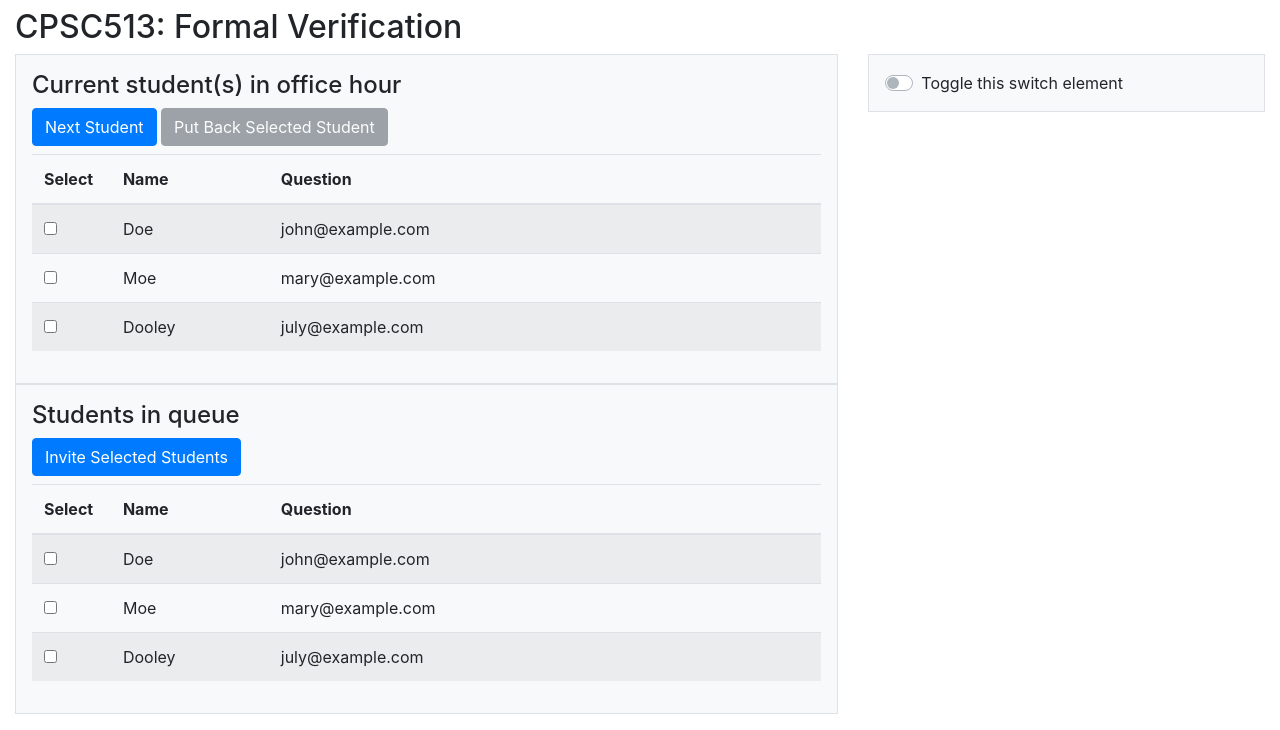
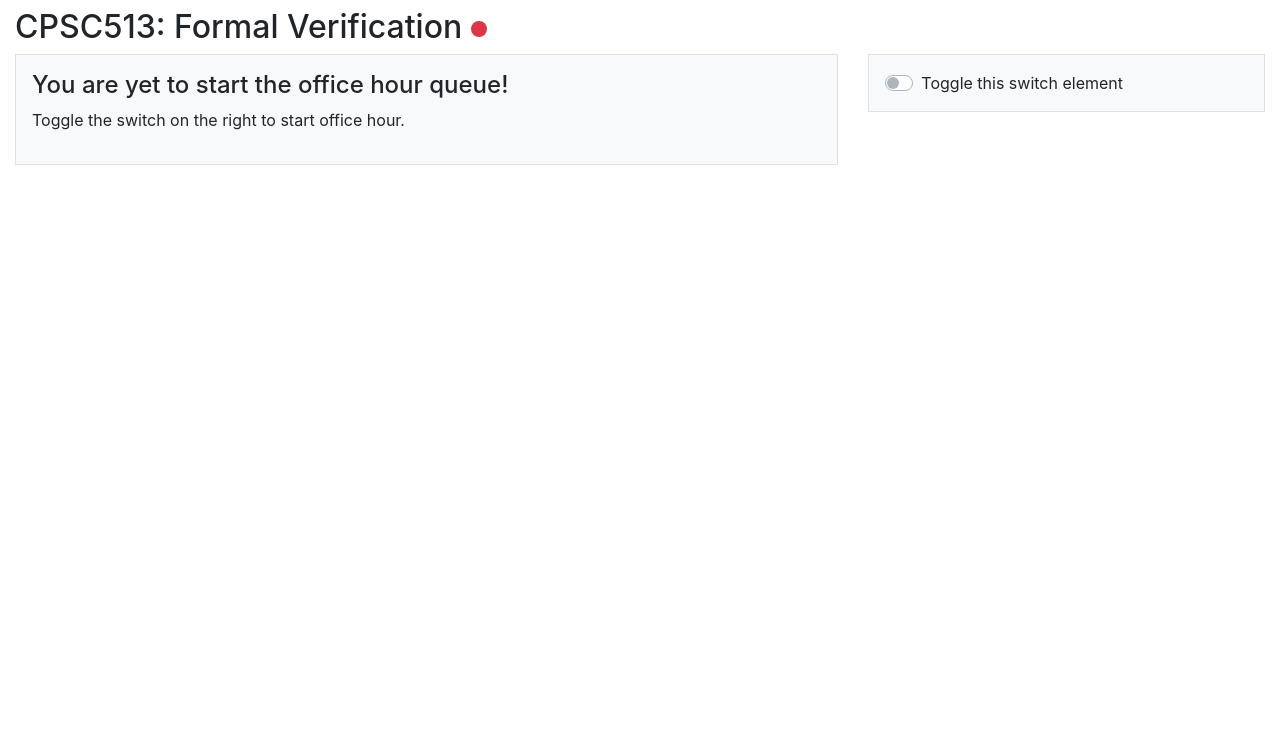
Before and after one commit to boyic-git/OHQueue, a Django app: page /course/3 in a window 1280 px wide. Shown: the part 70-800 px from the top of the page. Run offline with Django 3.2, Linux system fonts and the light colour scheme; data comes from the database, SQL or seed files in the repository; both versions use the stored data as it was after the commit; some libraries are stand-ins or nearby versions.

Commit message:
seperate instructor views and add data fixtures

```diff
--- a/ohq/templates/ohq/course_queue.html
+++ b/ohq/templates/ohq/course_queue_instructor.html
@@ -17,13 +17,26 @@
         </form>
     </nav>
     <div class="container-fluid mt-2">
-        <h2>{{ course.code }}: {{ course.course_name }}</h2>
+        <h2>
+            {{ course.code }}: {{ course.course_name }}
+            {% if course.status %}
+                <svg xmlns="http://www.w3.org/2000/svg" width="16" height="16" fill="currentColor"
+                    class="bi bi-circle-fill" viewBox="0 0 16 16" style="fill:#28a745">
+                    <circle cx="8" cy="8" r="8"></circle>
+                </svg>
+            {% else %}
+                <svg xmlns="http://www.w3.org/2000/svg" width="16" height="16" fill="currentColor"
+                    class="bi bi-circle-fill" viewBox="0 0 16 16" style="fill:#dc3545">
+                    <circle cx="8" cy="8" r="8"></circle>
+                </svg>
+            {% endif %}
+        </h2>
         <div class="row gx-5">
             <div class="col-8">
-
                 <!-- Current student -->
+                {% if course.status %}
                 <div class="container p-3 border bg-light">
-                    <h4>Current student(s) in office hour</h2>
+                    <h4>Current student(s) in office hour</h4>
                     <button type="button" class="btn btn-primary">Next Student</button>
                     <button type="button" class="btn btn-secondary" disabled>Put Back Selected Student</button>
                     <table class="table table-striped mt-2">
@@ -68,7 +81,7 @@
 
                 <!-- Students in queue -->
                 <div class="container p-3 border bg-light">
-                    <h4>Students in queue</h2>
+                    <h4>Students in queue</h4>
                     <button type="button" class="btn btn-primary">Invite Selected Students</button>
                     <table class="table table-striped mt-2">
                         <thead>
@@ -109,6 +122,14 @@
                         </tbody>
                     </table>
                 </div>
+
+                <!-- Office hour is off -->
+                {% else %}
+                <div class="container p-3 border bg-light">
+                    <h4>You are yet to start the office hour queue!</h4>
+                    <p>Toggle the switch on the right to start office hour.</p>
+                </div>
+                {% endif %}
             </div>
             <div class="col-4">
                 <div class="container p-3 border bg-light">
--- a/ohq/urls.py
+++ b/ohq/urls.py
@@ -7,6 +7,6 @@ app_name = 'ohq'
 urlpatterns = [
     path(route="", view=views.CourseListView.as_view(), name="index"),
     path("search", views.search, name="search"),
-    path("course/<int:pk>", views.CourseQueueView.as_view(), name="course_queue"),
+    path("course/<int:pk>", views.CourseQueueView.as_view(), name="course_queue_instructor"),
 
     ]
--- a/ohq/views.py
+++ b/ohq/views.py
@@ -24,7 +24,7 @@ def search(request):
 
 class CourseQueueView(generic.DetailView):
     model = Course
-    template_name = "ohq/course_queue.html"
+    template_name = "ohq/course_queue_instructor.html"
 
 # Different views for different user types
 # https://stackoverflow.com/questions/54158999/django-show-different-content-based-on-user
```
Also changed, not shown: ohq/data.json (added, +39 -0 lines), db.sqlite3.
